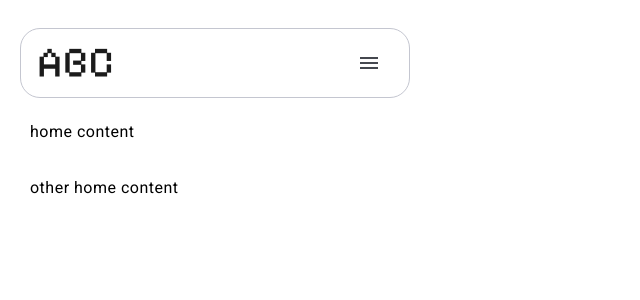
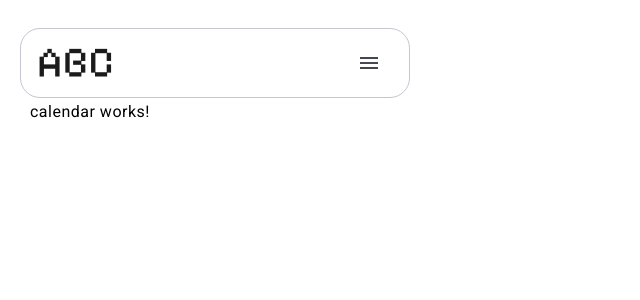
Before and after one commit to ABC-practica-2024/Frontend-new, an Angular app in the folder _Presentation-Website/: page /calendar in a window 1280 px wide. Before the commit this address led to /. Shown: the top 300 px of the page, without its empty margins (0-640 px from the left). Built offline with nearby package versions, Linux system fonts and the light colour scheme.

Commit message:
feat: add calendar component

```diff
--- a/_Presentation-Website/src/app/app-routing.module.ts
+++ b/_Presentation-Website/src/app/app-routing.module.ts
@@ -1,7 +1,10 @@
 import { NgModule } from '@angular/core';
 import { RouterModule, Routes } from '@angular/router';
+import {CalendarComponent} from "./calendar/calendar.component";
 
-const routes: Routes = [];
+const routes: Routes = [
+    {path: 'calendar', component: CalendarComponent},
+];
 
 @NgModule({
   imports: [RouterModule.forRoot(routes)],
--- a/_Presentation-Website/src/app/app.component.html
+++ b/_Presentation-Website/src/app/app.component.html
@@ -1,9 +1,8 @@
 <div class="container">
     <app-navbar></app-navbar>
 
-    <div class="page-content">
+    <div *ngIf="isHomePage()" class="page-content">
         <p>home content</p>
     </div>
 
-    <div>other home content</div>
 </div>
--- a/_Presentation-Website/src/app/app.component.ts
+++ b/_Presentation-Website/src/app/app.component.ts
@@ -1,4 +1,5 @@
 import { Component } from '@angular/core';
+import {Router} from "@angular/router";
 
 @Component({
   selector: 'app-root',
@@ -7,4 +8,14 @@ import { Component } from '@angular/core';
 })
 export class AppComponent {
   title = 'presentation-website';
+    private router: Router;
+
+
+    constructor(router: Router) {
+        this.router = router;
+    }
+
+    isHomePage(): boolean {
+        return this.router.url === '/';
+    }
 }
--- /dev/null
+++ b/_Presentation-Website/src/app/calendar/calendar.component.css
@@ -0,0 +1,3 @@
+.container {
+    margin-top: 100px;
+}
--- /dev/null
+++ b/_Presentation-Website/src/app/calendar/calendar.component.html
@@ -0,0 +1 @@
+<p class="container">calendar works!</p>
--- a/_Presentation-Website/src/app/navbar/navbar.component.html
+++ b/_Presentation-Website/src/app/navbar/navbar.component.html
@@ -3,6 +3,8 @@
     <link rel="preconnect" href="https://fonts.gstatic.com/" crossorigin>
     <link href="https://fonts.googleapis.com/css2?family=Pixelify+Sans:wght@400..700&display=swap" rel="stylesheet">
 </head>
+
+<router-outlet></router-outlet>
 
 <mat-card class="navbar" appearance="outlined">
     <mat-card-content class="abc-text">
@@ -16,7 +18,7 @@
             <mat-icon>home</mat-icon>
             <span>Home</span>
         </button>
-        <button mat-menu-item>
+        <button routerLink="/calendar" mat-menu-item>
             <mat-icon>calendar_month</mat-icon>
             <span>Calendar</span>
         </button>
```
Also changed, not shown: _Presentation-Website/src/app/calendar/calendar.component.ts (added, +15 -0 lines), _Presentation-Website/src/app/navbar/navbar.component.ts (+5 -2 lines), 1 other file (tests, documents, lock files or other folders).
